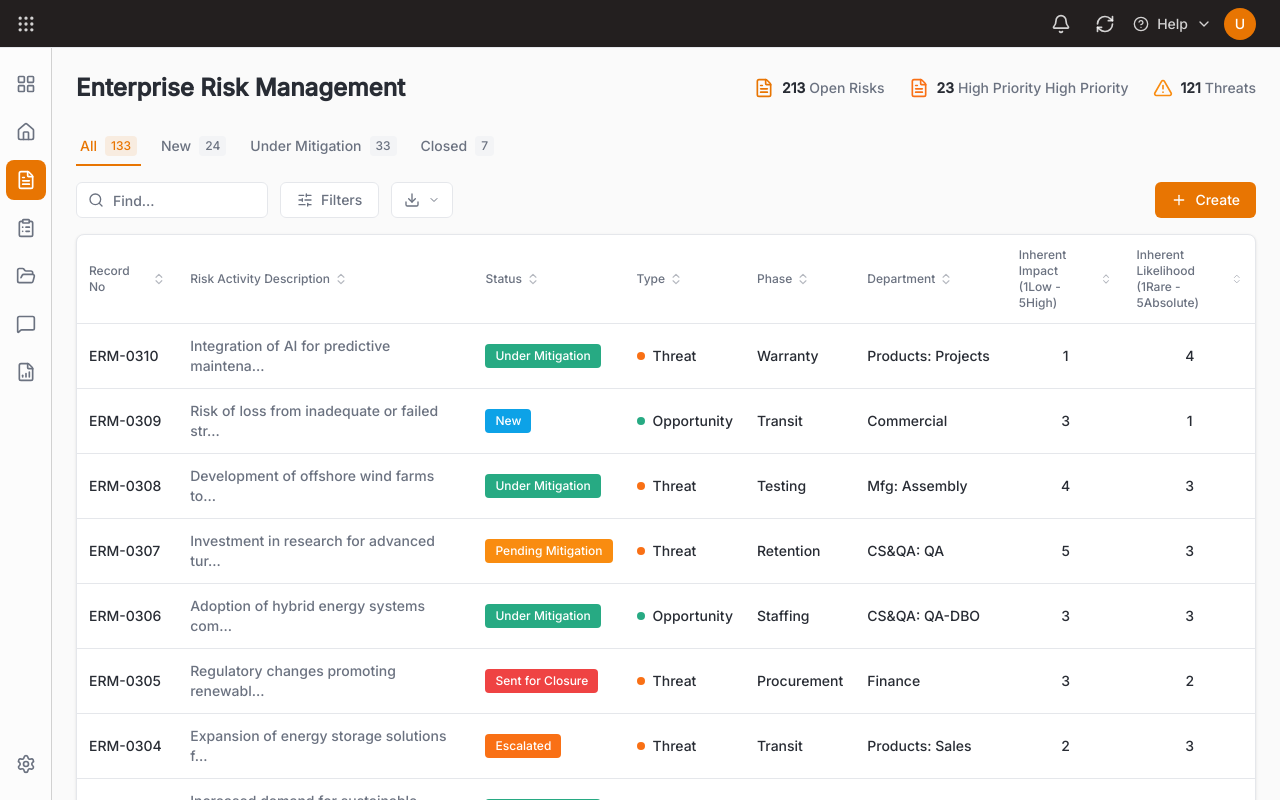
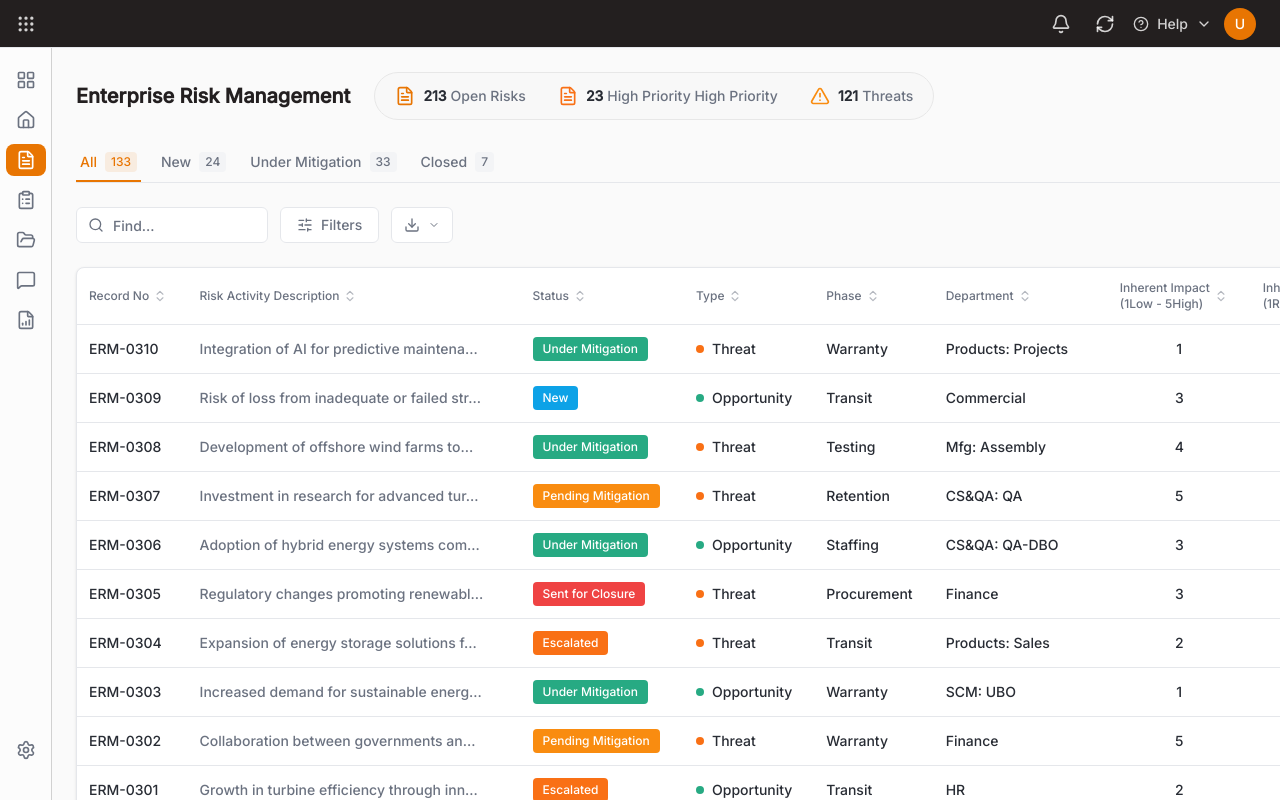
Before and after one commit to Basimkm369/Enterprise, a React (Vite) app: page / in a window 1280 px wide. Built offline with nearby package versions, Linux system fonts and the light colour scheme.

Commit message:
feat: style updates in pages

```diff
--- a/src/components/Appslider.jsx
+++ b/src/components/Appslider.jsx
@@ -22,8 +22,8 @@ const sidebarItems = [
 
 export function AppSidebar() {
   return (
-    <aside className="fixed left-0 top-12 h-[calc(100vh-48px)] w-[52px] bg-[#FCFCFC] border-r border-[#D1D1D1] flex flex-col items-center py-4 shrink-0">
-      <div className="flex flex-col items-center gap-2 flex-1">
+    <aside className="fixed left-0 top-12 h-[calc(100vh-48px)] w-[52px] bg-[#FCFCFC] border-r border-[#D1D1D1] flex flex-col items-center py-4 px-2 shrink-0">
+      <div className="flex flex-col items-center gap-2 h-[272px]">
         {sidebarItems.map((item, index) => {
           const Icon = item.icon;
           return (
@@ -43,8 +43,8 @@ export function AppSidebar() {
           );
         })}
       </div>
-      <div className="flex flex-col items-center gap-2">
-        <button className="w-10 h-10 rounded-lg flex items-center justify-center text-sidebar-foreground hover:bg-sidebar-accent hover:text-sidebar-accent-foreground transition-colors">
+      <div className="mt-auto pb-4">
+        <button className="w-9 h-9 rounded-md flex items-center justify-center text-sidebar-foreground hover:bg-sidebar-accent hover:text-sidebar-accent-foreground transition-colors">
           <Settings className="w-5 h-5" />
         </button>
       </div>
--- a/src/components/RiskDashboard.jsx
+++ b/src/components/RiskDashboard.jsx
@@ -60,13 +60,14 @@ export function RiskDashboard() {
 
         {/* Page Content */}
         <div className="flex-1 overflow-auto p-6">
+          <div className="flex flex-col gap-6 w-[1340px] h-[858px]">
             {/* Page Header */}
-          <div className="flex items-center justify-between mb-6">
-            <h1 className="text-2xl font-semibold text-foreground">
+            <div className="flex items-center h-12 gap-6">
+              <h1 className="text-[20px] leading-[1.3] font-semibold text-[#231F20]">
                 Enterprise Risk Management
               </h1>
 
-            <div className="flex items-center gap-6">
+              <div className="flex items-center gap-8 h-12 px-5 py-2 rounded-[24.5px] border border-[#E7E7E7] bg-[#F8F8F8]">
                 <div className="flex items-center gap-2">
                   <FileText className="w-5 h-5 text-primary" />
                   <span className="text-sm">
@@ -96,7 +97,7 @@ export function RiskDashboard() {
             </div>
 
             {/* Tabs */}
-          <div className="flex items-center gap-4 mb-4">
+            <div className="flex items-center gap-4 border-b border-border">
               {tabs.map((tab) => (
                 <button
                   key={tab.id}
@@ -124,7 +125,7 @@ export function RiskDashboard() {
             </div>
 
             {/* Toolbar */}
-          <div className="flex items-center justify-between mb-4">
+            <div className="flex items-center justify-between">
               <div className="flex items-center gap-3">
                 <div className="relative">
                   <Search className="absolute left-3 top-1/2 -translate-y-1/2 w-4 h-4 text-muted-foreground" />
@@ -164,6 +165,7 @@ export function RiskDashboard() {
               />
             </div>
           </div>
+        </div>
       </main>
     </div>
   );
```
Lines whose indentation alone changed are shown as unchanged.
